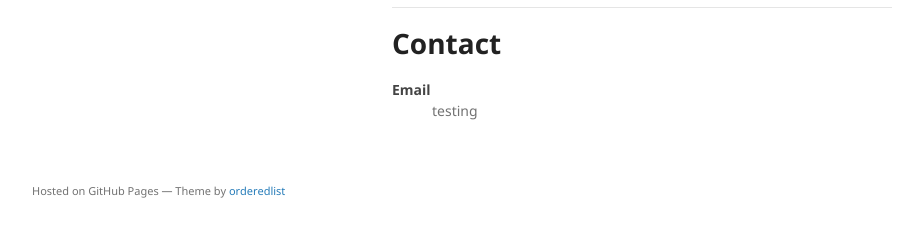
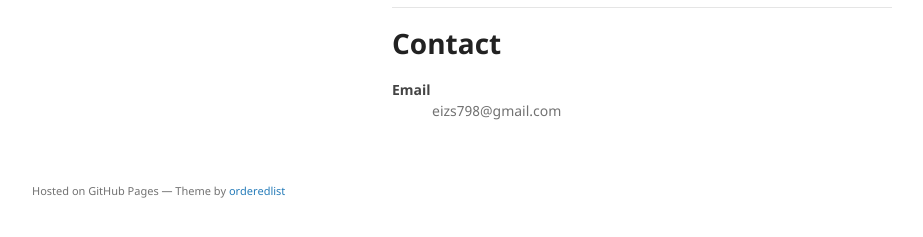
Before and after one commit to Ezlan97/Ezlan97.github.io, a Jekyll site: the page built from index.md, in a window 1280 px wide. Shown: the part 630-867 px from the top of the page, without its empty margins (178-1101 px from the left). Built offline with Jekyll 4.4.1, drawn with Linux system fonts in a browser that asks for light colours; our own code applies the rules of GitHub Pages for plain Markdown files.

Commit message:
Feat | email

```diff
--- a/index.md
+++ b/index.md
@@ -30,5 +30,5 @@ To be continued...
 
 <dl>
 <dt>Email</dt>
-<dd>testing</dd>
+<dd>eizs798@gmail.com</dd>
 </dl>
```
